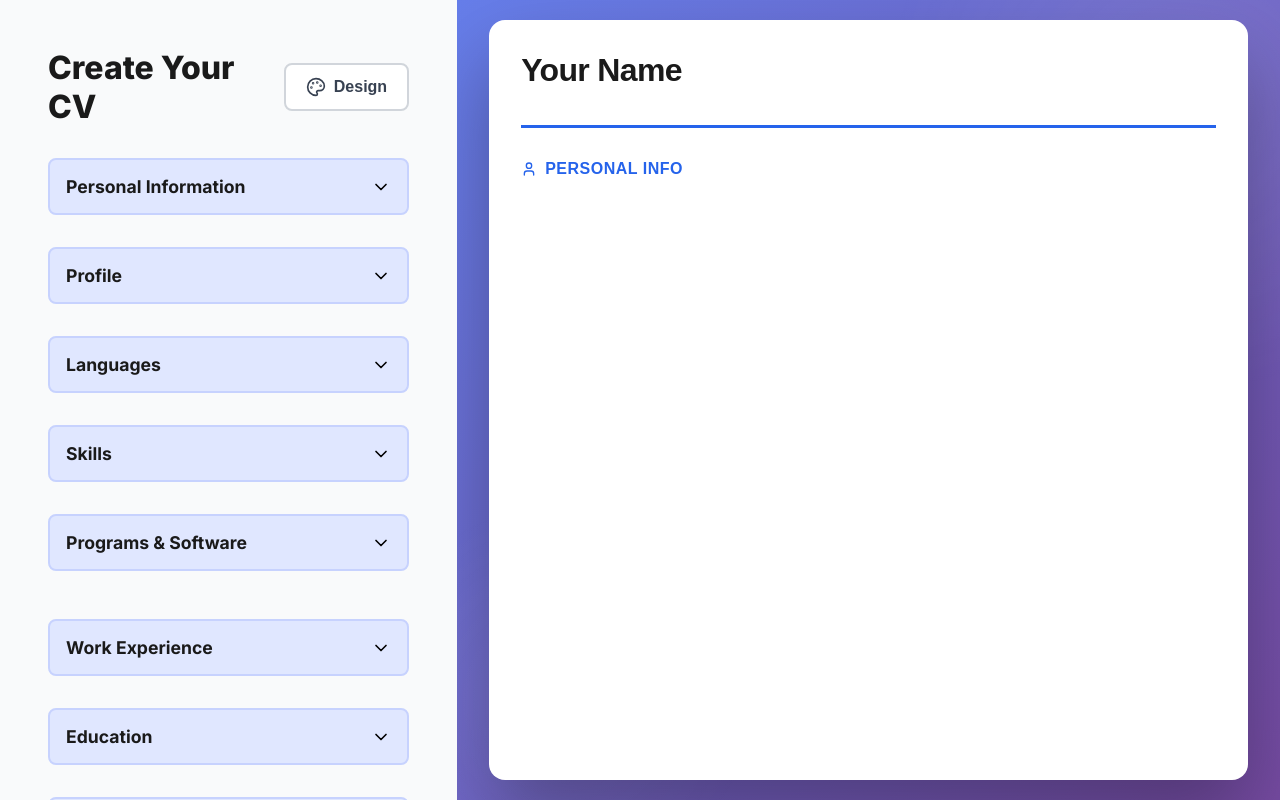
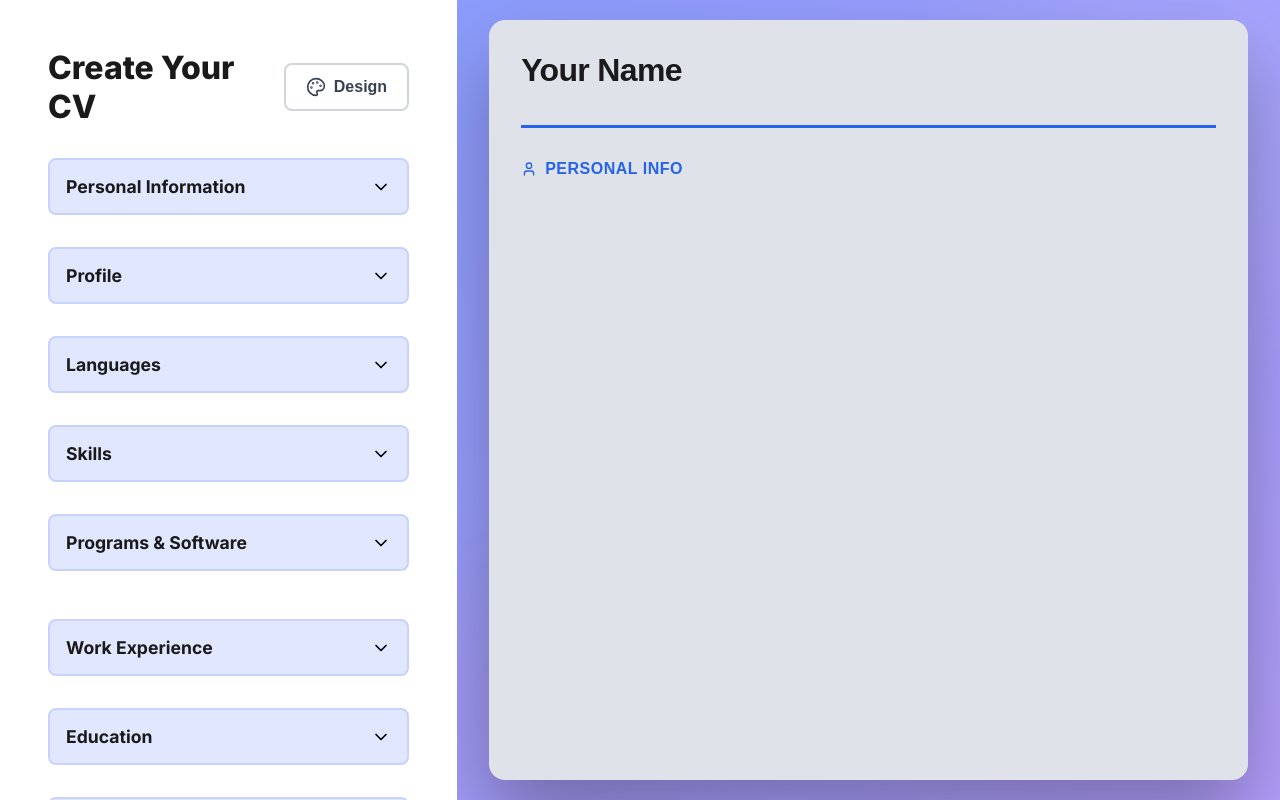
Before and after one commit to blitz-flex/CV-Builder, a React (Vite) app: page /create in a window 1280 px wide. Built offline with nearby package versions, Linux system fonts and the light colour scheme.

Commit message:
adjust colors, preview scaling, and form backgrounds

```diff
--- a/src/styles/CVForm.css
+++ b/src/styles/CVForm.css
@@ -6,7 +6,7 @@
 
 .form-side {
   padding: 3rem;
-  background: #f9fafb;
+  background: #ffffff;
   overflow-y: auto;
   max-height: 100vh;
   position: relative;
@@ -357,7 +357,7 @@
 }
 
 .preview-side {
-  background: linear-gradient(135deg, #667eea 0%, #764ba2 100%);
+  background: linear-gradient(135deg, #8b9cfc 0%, #b49ffd 100%);
   padding: 2rem;
   overflow: hidden;
   height: 100vh;
@@ -383,7 +383,7 @@
   position: absolute;
   width: 400px;
   height: 400px;
-  background: radial-gradient(circle, rgba(255,255,255,0.08) 0%, transparent 70%);
+  background: radial-gradient(circle, rgba(223, 70, 70, 0.08) 0%, transparent 70%);
   bottom: -100px;
   left: -100px;
   animation: floatPreview 15s infinite ease-in-out reverse;
@@ -397,7 +397,7 @@
 .cv-preview {
   width: 210mm;
   height: 95vh;
-  background: white;
+  background: #dfe2e8;
   padding: 2rem;
   box-shadow: 0 40px 80px rgba(0, 0, 0, 0.3);
   position: relative;
```
